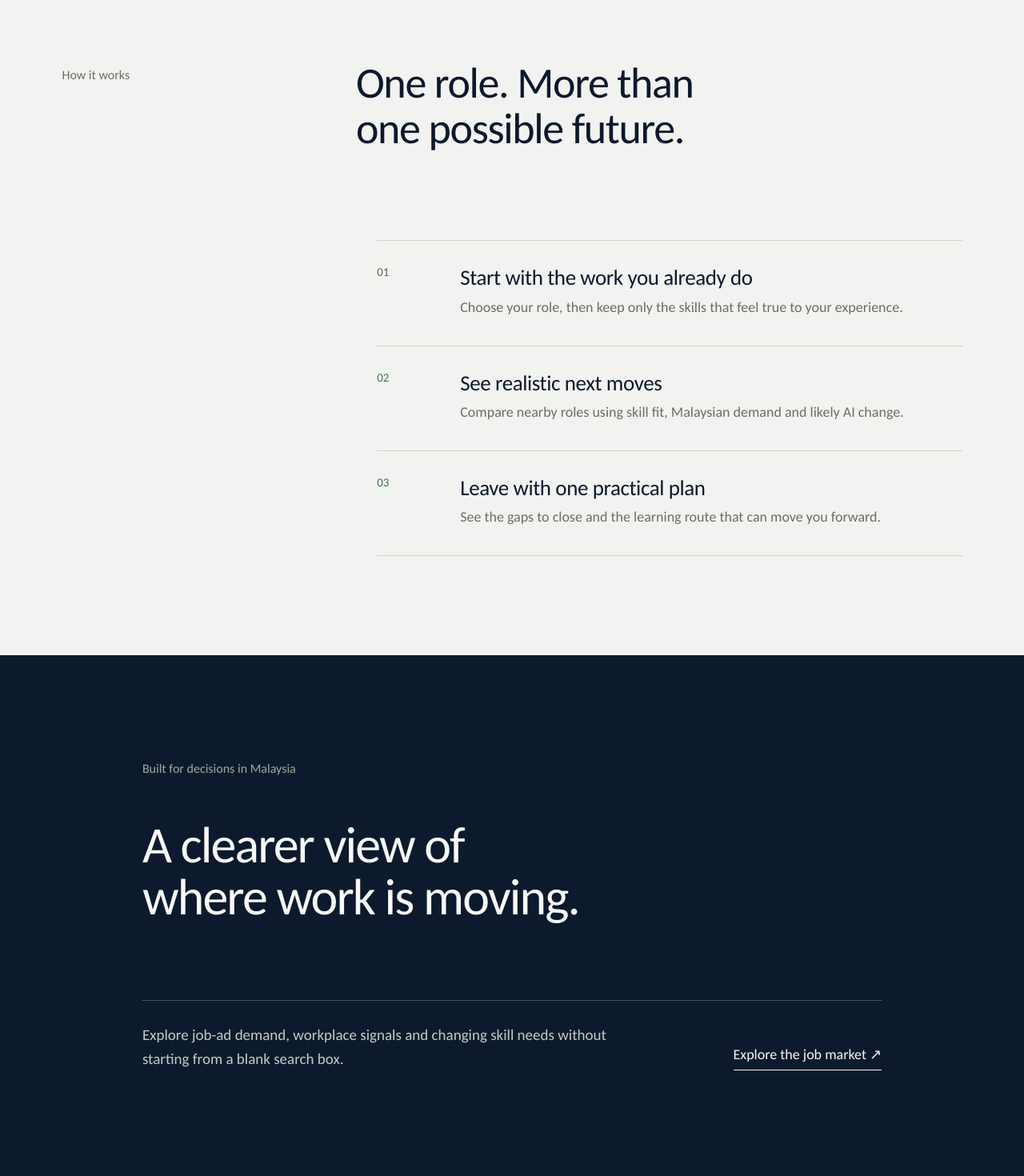
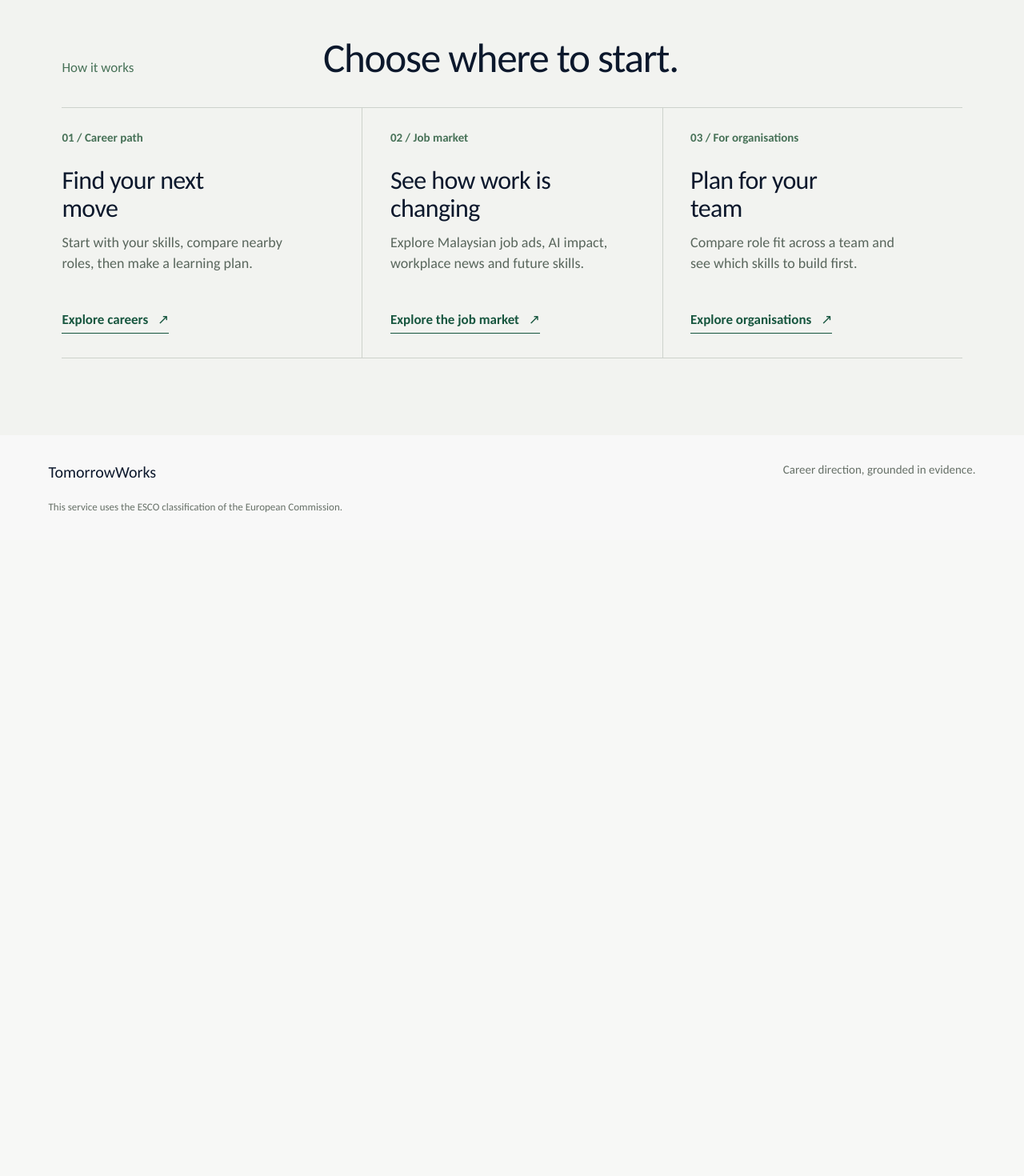
Before and after one commit to kairos8232/TomorrowWorks, a React (Vite) app: page / in a window 1280 px wide. Shown: the part 840-2310 px from the top of the page at 80% size. After the commit the page ends 1515 px from the top, so only its background shows below. Built offline with nearby package versions, Linux system fonts and the light colour scheme.

Commit message:
Condense home paths into one section

```diff
--- a/src/i18n.tsx
+++ b/src/i18n.tsx
@@ -228,6 +228,14 @@ const dict: Record<string, Entry> = {
   'Malaysian job-market evidence': { ms: 'Berdasarkan data pasaran kerja Malaysia', zh: '参考马来西亚就业市场数据' },
   'No CV required': { ms: 'Tidak perlu CV', zh: '无需简历' },
   'One role. More than one possible future.': { ms: 'Satu pekerjaan. Lebih daripada satu hala tuju.', zh: '一份工作，不止一种未来。' },
+  'Choose where to start.': { ms: 'Pilih tempat untuk bermula.', zh: '选择从哪里开始。' },
+  'Find your next move': { ms: 'Cari langkah kerjaya seterusnya', zh: '寻找职业下一步' },
+  'Start with your skills, compare nearby roles, then make a learning plan.': { ms: 'Mulakan dengan kemahiran anda, bandingkan pekerjaan berkaitan, kemudian bina pelan pembelajaran.', zh: '从你的技能出发，比较相关职位，再制定学习计划。' },
+  'See how work is changing': { ms: 'Lihat perubahan dunia pekerjaan', zh: '了解工作如何变化' },
+  'Explore Malaysian job ads, AI impact, workplace news and future skills.': { ms: 'Teroka iklan kerja Malaysia, kesan AI, berita tempat kerja dan kemahiran masa depan.', zh: '探索马来西亚招聘广告、AI 影响、职场新闻与未来技能。' },
+  'Plan for your team': { ms: 'Rancang untuk pasukan anda', zh: '为团队制定计划' },
+  'Compare role fit across a team and see which skills to build first.': { ms: 'Bandingkan kesesuaian peranan dalam pasukan dan lihat kemahiran yang perlu dibina dahulu.', zh: '比较团队成员与职位的匹配度，找出应优先培养的技能。' },
+  'Explore organisations': { ms: 'Teroka organisasi', zh: '探索机构工具' },
   'Start with the work you already do': { ms: 'Mulakan dengan kerja anda sekarang', zh: '从你现在的工作开始' },
   'Choose your role, then keep only the skills that feel true to your experience.': { ms: 'Pilih pekerjaan anda, kemudian sahkan kemahiran yang benar-benar mencerminkan pengalaman anda.', zh: '选择你的职位，再确认真正符合你经验的技能。' },
   'See realistic next moves': { ms: 'Lihat langkah seterusnya yang realistik', zh: '看看切实可行的下一步' },
--- a/src/main.tsx
+++ b/src/main.tsx
@@ -171,31 +171,31 @@ function Home({ start, startWithRole, go, lang, setLang }: {
         </svg>
       </section>
 
-      <section className="quiet-next" id="how" aria-labelledby="next-title">
-        <div className="quiet-section-head">
+      <section className="quiet-paths" id="how" aria-labelledby="paths-title">
+        <div className="quiet-paths-head">
           <p>{t('How it works')}</p>
-          <h2 id="next-title">{t('One role. More than one possible future.')}</h2>
+          <h2 id="paths-title">{t('Choose where to start.')}</h2>
         </div>
-        <ol className="quiet-steps">
-          <li><span>01</span><div><h3>{t('Start with the work you already do')}</h3><p>{t('Choose your role, then keep only the skills that feel true to your experience.')}</p></div></li>
-          <li><span>02</span><div><h3>{t('See realistic next moves')}</h3><p>{t('Compare nearby roles using skill fit, Malaysian demand and likely AI change.')}</p></div></li>
-          <li><span>03</span><div><h3>{t('Leave with one practical plan')}</h3><p>{t('See the gaps to close and the learning route that can move you forward.')}</p></div></li>
-        </ol>
-      </section>
-
-      <section className="quiet-evidence" aria-labelledby="evidence-title">
-        <p className="quiet-kicker">{t('Built for decisions in Malaysia')}</p>
-        <h2 id="evidence-title">{t('A clearer view of where work is moving.')}</h2>
-        <div className="evidence-row">
-          <p>{t('Explore job-ad demand, workplace signals and changing skill needs without starting from a blank search box.')}</p>
-          <button type="button" onClick={() => go('demand')}>{t('Explore the job market')} <span aria-hidden="true">↗</span></button>
+        <div className="quiet-paths-grid">
+          <article className="quiet-path">
+            <span className="quiet-path-number">01 / {t('Career path')}</span>
+            <h3>{t('Find your next move')}</h3>
+            <p>{t('Start with your skills, compare nearby roles, then make a learning plan.')}</p>
+            <button type="button" onClick={() => go('skills')}>{t('Explore careers')} <span aria-hidden="true">↗</span></button>
+          </article>
+          <article className="quiet-path">
+            <span className="quiet-path-number">02 / {t('Job market')}</span>
+            <h3>{t('See how work is changing')}</h3>
+            <p>{t('Explore Malaysian job ads, AI impact, workplace news and future skills.')}</p>
+            <button type="button" onClick={() => go('demand')}>{t('Explore the job market')} <span aria-hidden="true">↗</span></button>
+          </article>
+          <article className="quiet-path">
+            <span className="quiet-path-number">03 / {t('For organisations')}</span>
+            <h3>{t('Plan for your team')}</h3>
+            <p>{t('Compare role fit across a team and see which skills to build first.')}</p>
+            <button type="button" onClick={() => start('hr')}>{t('Explore organisations')} <span aria-hidden="true">↗</span></button>
+          </article>
         </div>
-      </section>
-
-      <section className="quiet-organisations" aria-labelledby="organisations-title">
-        <p>{t('For employers and educators')}</p>
-        <h2 id="organisations-title">{t('Help more people make their next move.')}</h2>
-        <button type="button" onClick={() => start('hr')}>{t('Open the organisation view')} <span aria-hidden="true">→</span></button>
       </section>
     </main>
     <footer className="public-footer"><span>TomorrowWorks</span><span>{t('Career direction, grounded in evidence.')}</span><small className="public-footer-esco">This service uses the ESCO classification of the European Commission.</small></footer>
--- a/src/styles.css
+++ b/src/styles.css
@@ -52,27 +52,19 @@ html { scrollbar-color: #477157 #ecece8; }
   100% { stroke-dashoffset: 1000; }
 }
 
-.quiet-next { position: relative; min-height: 720px; padding: 112px 6.05% 124px; background: #f2f3f0; z-index: 1; }
-.quiet-section-head { display: grid; grid-template-columns: minmax(150px, .35fr) minmax(480px, 1fr); gap: 8vw; align-items: start; }
-.quiet-section-head > p, .quiet-kicker { margin: 8px 0 0; color: #667067; font-size: 16px; }
-.quiet-next h2 { max-width: 820px; margin: 0; color: #0c182c; font: 400 54px/1.06 'Carlito', sans-serif; letter-spacing: -.025em; text-wrap: balance; }
-.quiet-steps { list-style: none; margin: 110px 0 0 35%; padding: 0; border-top: 1px solid #cdd2cc; }
-.quiet-steps li { display: grid; grid-template-columns: 72px minmax(0, 1fr); gap: 32px; padding: 30px 0 34px; border-bottom: 1px solid #cdd2cc; }
-.quiet-steps li > span { color: #477157; font-size: 15px; }
-.quiet-steps h3 { margin: 0; font: 400 27px/1.15 'Carlito', sans-serif; letter-spacing: -.015em; }
-.quiet-steps p { max-width: 620px; margin: 8px 0 0; color: #667067; font-size: 18px; line-height: 1.5; }
-
-.quiet-evidence { padding: 124px 13.9% 132px; background: #0d1a2d; color: #f7f8f6; }
-.quiet-evidence .quiet-kicker { color: #9eaaa2; }
-.quiet-evidence h2 { max-width: 900px; margin: 54px 0 96px; font: 400 64px/1.02 'Carlito', sans-serif; letter-spacing: -.03em; text-wrap: balance; }
-.evidence-row { display: grid; grid-template-columns: minmax(0, 1fr) auto; gap: 60px; align-items: end; border-top: 1px solid #475262; padding-top: 28px; }
-.evidence-row p { max-width: 600px; margin: 0; color: #c4cbc6; font-size: 19px; line-height: 1.55; }
-.evidence-row button, .quiet-organisations button { border: 0; border-bottom: 1px solid currentColor; background: transparent; padding: 4px 0 8px; color: inherit; font-size: 18px; }
-
-.quiet-organisations { padding: 110px 13.9% 124px; background: #dce7df; color: #0c182c; }
-.quiet-organisations > p { margin: 0 0 48px; color: #477157; font-size: 16px; }
-.quiet-organisations h2 { max-width: 790px; margin: 0 0 70px; font: 400 58px/1.04 'Carlito', sans-serif; letter-spacing: -.025em; }
-.quiet-organisations button { color: #0c182c; }
+.quiet-paths { padding: 82px 6.05% 96px; background: #f2f3f0; scroll-margin-top: 24px; }
+.quiet-paths-head { display: flex; align-items: baseline; gap: 34px; margin-bottom: 34px; }
+.quiet-paths-head > p { flex: 0 0 26%; margin: 0; color: #477157; font-size: 17px; }
+.quiet-paths h2 { margin: 0; color: #0c182c; font: 400 clamp(40px, 4vw, 58px)/1.06 'Carlito', sans-serif; letter-spacing: -.025em; }
+.quiet-paths-grid { display: grid; grid-template-columns: repeat(3, minmax(0, 1fr)); border-top: 1px solid #cdd2cc; border-bottom: 1px solid #cdd2cc; }
+.quiet-path { display: flex; flex-direction: column; min-width: 0; padding: 28px clamp(20px, 2.7vw, 48px) 30px 0; }
+.quiet-path + .quiet-path { border-left: 1px solid #cdd2cc; padding-left: clamp(20px, 2.7vw, 48px); }
+.quiet-path-number { color: #477157; font-size: 15px; font-weight: 700; }
+.quiet-path h3 { max-width: 14ch; margin: 28px 0 12px; font: 400 clamp(28px, 2.5vw, 38px)/1.08 'Carlito', sans-serif; letter-spacing: -.02em; }
+.quiet-path p { max-width: 31ch; margin: 0 0 46px; color: #59665c; font-size: 18px; line-height: 1.45; }
+.quiet-path button { align-self: flex-start; margin-top: auto; border: 0; border-bottom: 1px solid currentColor; background: transparent; padding: 0 0 6px; color: #17563f; font-size: 17px; font-weight: 700; text-align: left; }
+.quiet-path button:hover { color: #0c182c; }
+.quiet-path button span { margin-left: 8px; }
 .public-footer { display: flex; justify-content: space-between; gap: 24px; padding: 34px 4.73%; background: #f8f8f8; color: #667067; font-size: 15px; }
 .public-footer span:first-child { color: #0c182c; font-size: 20px; }
 .public-footer { flex-wrap: wrap; }
@@ -118,15 +110,15 @@ html { scrollbar-color: #477157 #ecece8; }
   .direction-form > button { font-size: 20px; }
   .quiet-proof { position: static; margin: 24px 0 0; font-size: 17px; }
   .journey-route { opacity: .65; }
-  .quiet-next { padding: 70px 20px 80px; min-height: 420px; }
-  .quiet-next h2 { width: 100%; font-size: clamp(42px, 12vw, 58px); }
-  .quiet-section-head { grid-template-columns: 1fr; gap: 28px; }
-  .quiet-steps { margin: 64px 0 0; }
-  .quiet-steps li { grid-template-columns: 42px minmax(0, 1fr); gap: 12px; padding: 24px 0 28px; }
-  .quiet-steps h3 { font-size: 24px; }
-  .quiet-evidence, .quiet-organisations { padding: 78px 20px 84px; }
-  .quiet-evidence h2, .quiet-organisations h2 { margin: 40px 0 64px; font-size: clamp(43px, 12vw, 58px); }
-  .evidence-row { grid-template-columns: 1fr; gap: 42px; }
+  .quiet-paths { padding: 58px 20px 66px; }
+  .quiet-paths-head { display: block; margin-bottom: 26px; }
+  .quiet-paths-head > p { margin-bottom: 14px; }
+  .quiet-paths h2 { font-size: clamp(40px, 11vw, 54px); }
+  .quiet-paths-grid { grid-template-columns: 1fr; }
+  .quiet-path, .quiet-path + .quiet-path { padding: 24px 0 26px; border-left: 0; }
+  .quiet-path + .quiet-path { border-top: 1px solid #cdd2cc; }
+  .quiet-path h3 { max-width: none; margin: 18px 0 8px; font-size: 30px; }
+  .quiet-path p { max-width: 38ch; margin-bottom: 22px; font-size: 17px; }
   .public-footer { align-items: flex-start; flex-direction: column; padding: 30px 20px; }
 }
 .app-shell { min-height: 100vh; display: grid; grid-template-columns: 264px minmax(0, 1fr); }
```
